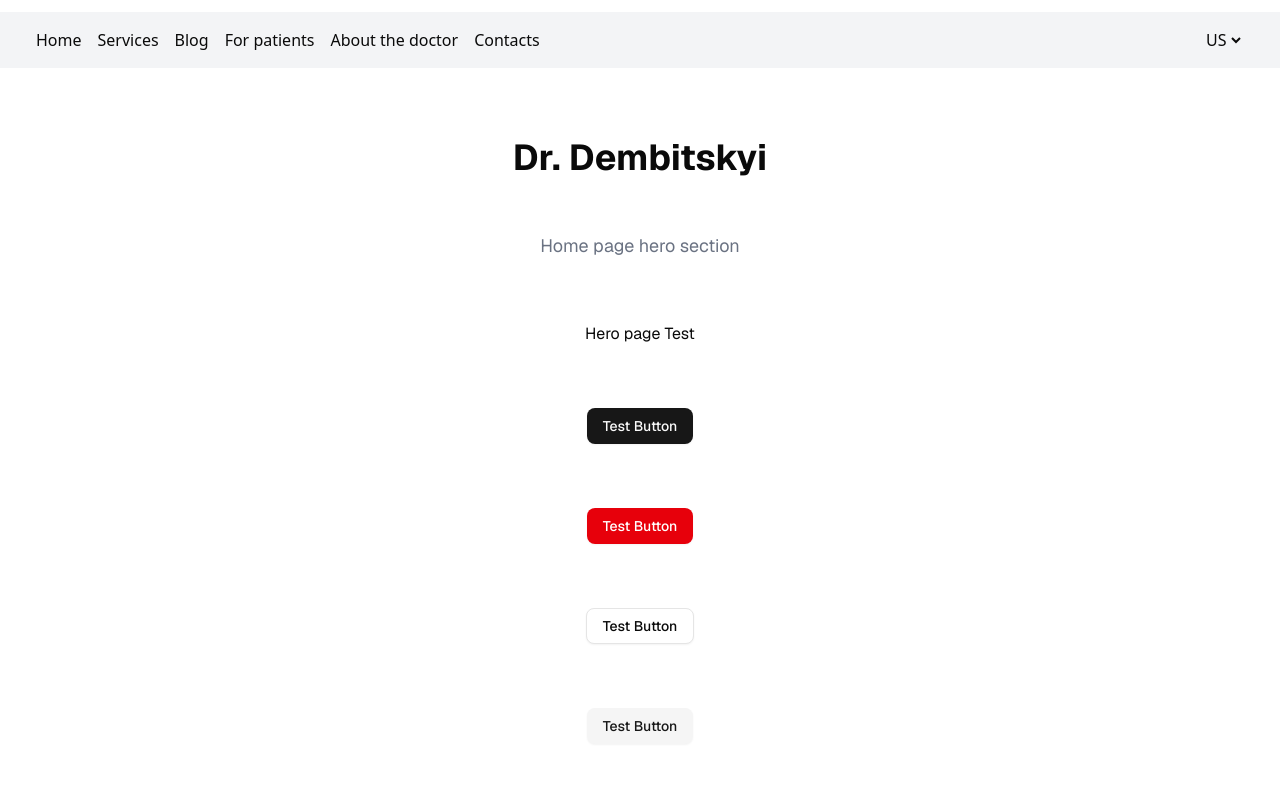
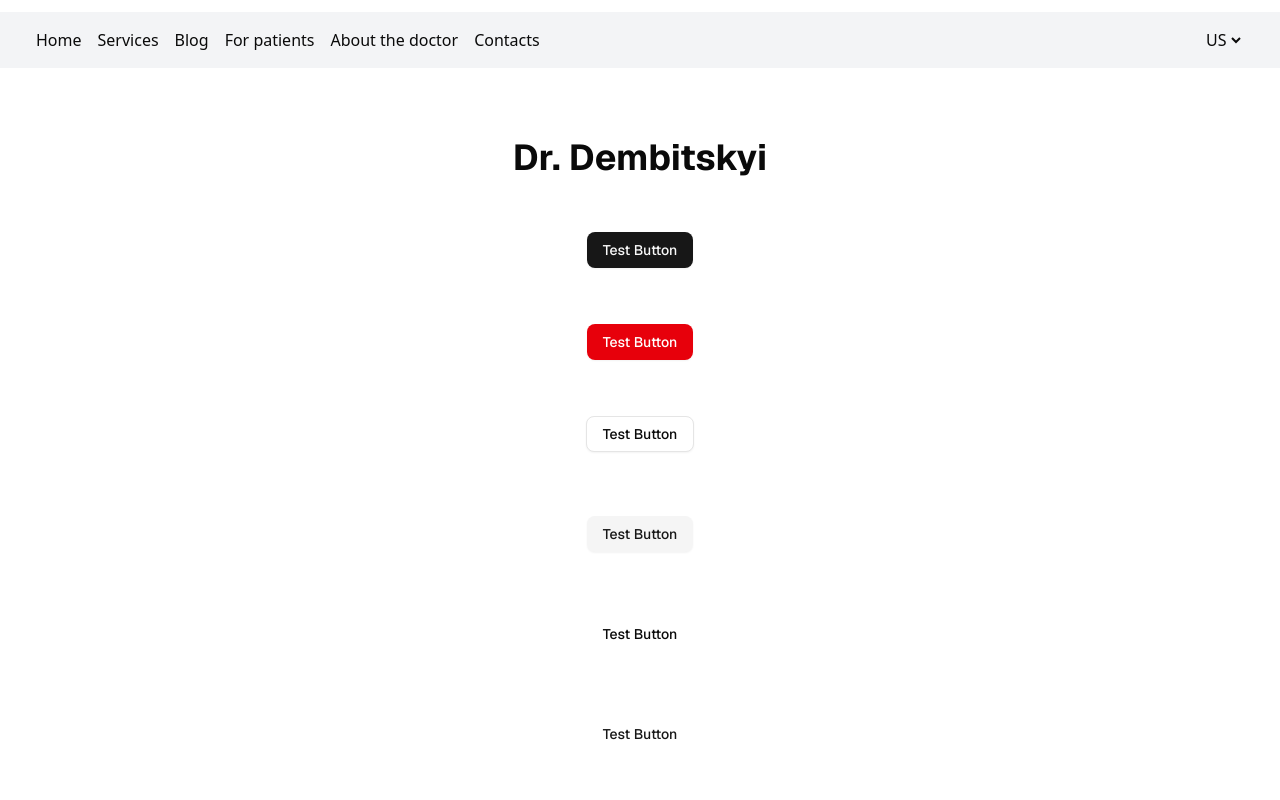
Before and after one commit to NiceGuysDesign/dr-dembitskyi, a Next.js app: page /en in a window 1280 px wide. Shown: the top 800 px of the page. Built offline with nearby package versions, Linux system fonts and the light colour scheme.

Commit message:
test commit 2

```diff
--- a/src/components/home-page/hero.tsx
+++ b/src/components/home-page/hero.tsx
@@ -9,8 +9,6 @@ export default function Hero() {
   return (
     <div className="font-sans grid grid-rows-[20px_1fr_20px] items-center justify-items-center p-8 pb-20 gap-16 sm:p-20">
       <h1 className="text-4xl font-bold"> {t("hero.title")} </h1>
-      <p className="text-lg text-gray-500"> {t("hero.description")} </p>
-      <p>Hero page Test</p>
       <Button variant="default">Test Button</Button>
       <Button variant="destructive">Test Button</Button>
       <Button variant="outline">Test Button</Button>
```
